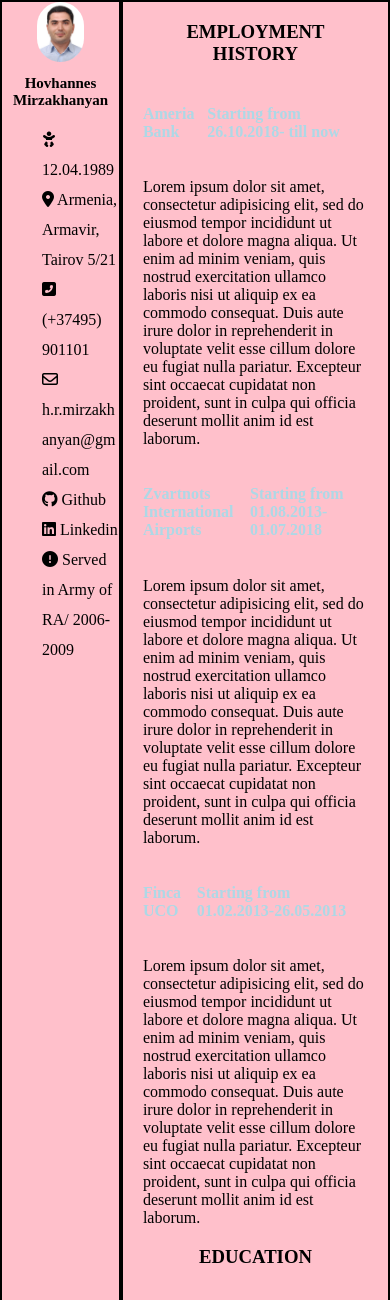
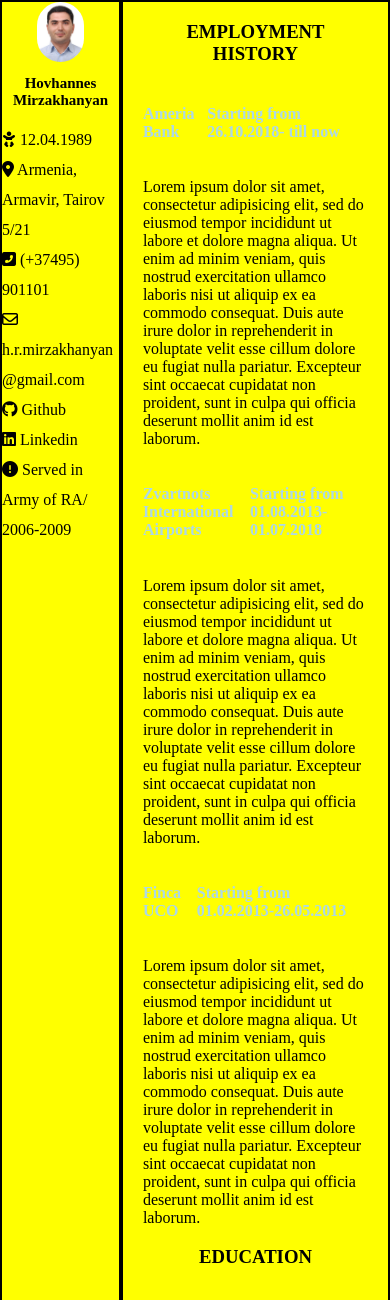
Before and after one commit to HovhannesMirzakhanyan/HovhannesMirzakhanyan.github.io, a PHP site: page / in a window 390 px wide. Shown: the top 1300 px of the page. Run offline with PHP 8.4, Linux system fonts and the light colour scheme; some libraries are stand-ins or nearby versions.

Commit message:
Update style.css

```diff
--- a/style.css
+++ b/style.css
@@ -63,10 +63,11 @@ border-radius: 30px;
 }
 @media only screen and (max-width:600px){
   body{
-    background-color: pink;
+    background-color: yellow;
   }
-  li{
-  margin-left:-40;}
+ li{
+    margin-left: -40px;
+  }
   h2{
   font-size:15px;
   }
```
